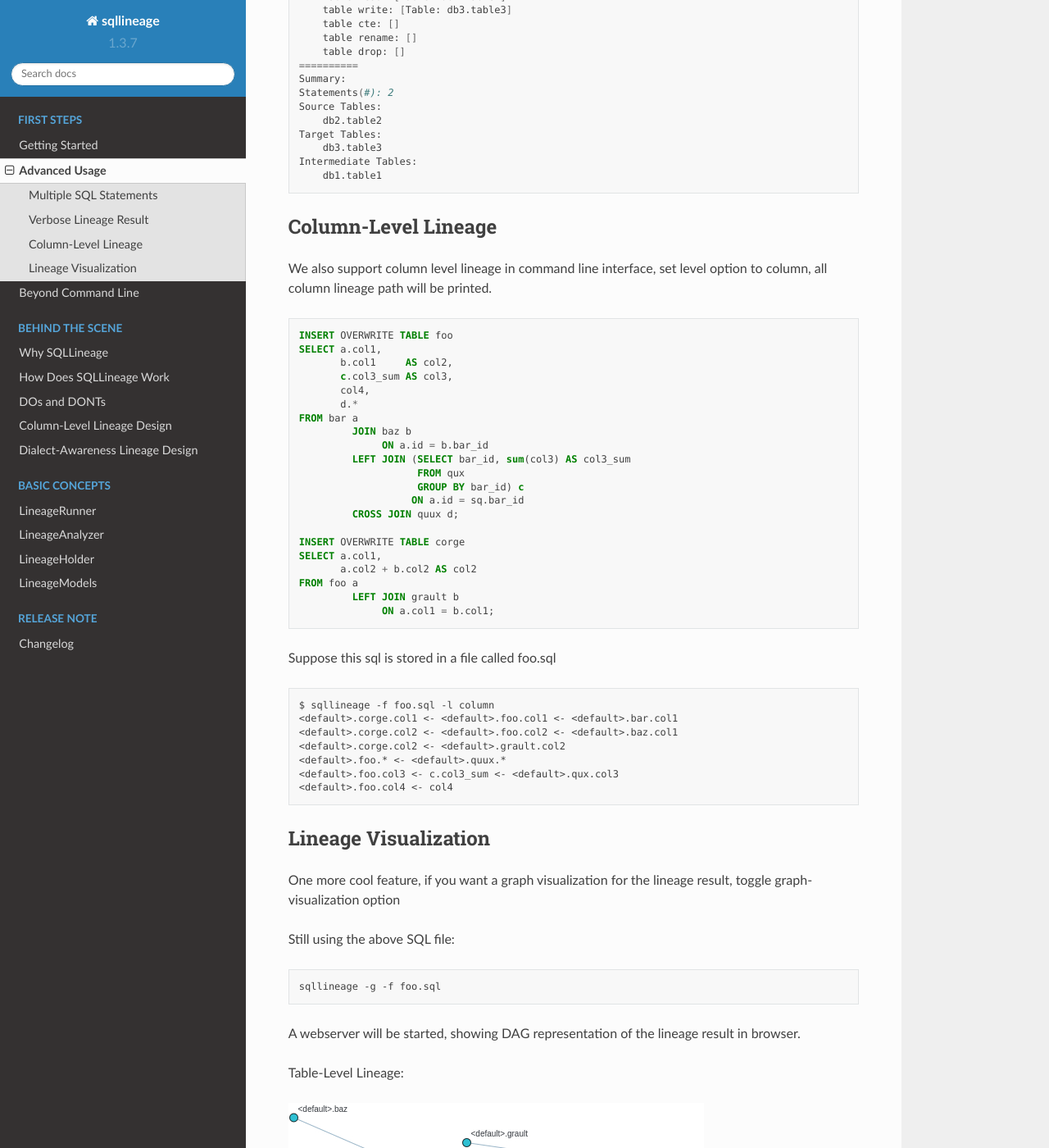
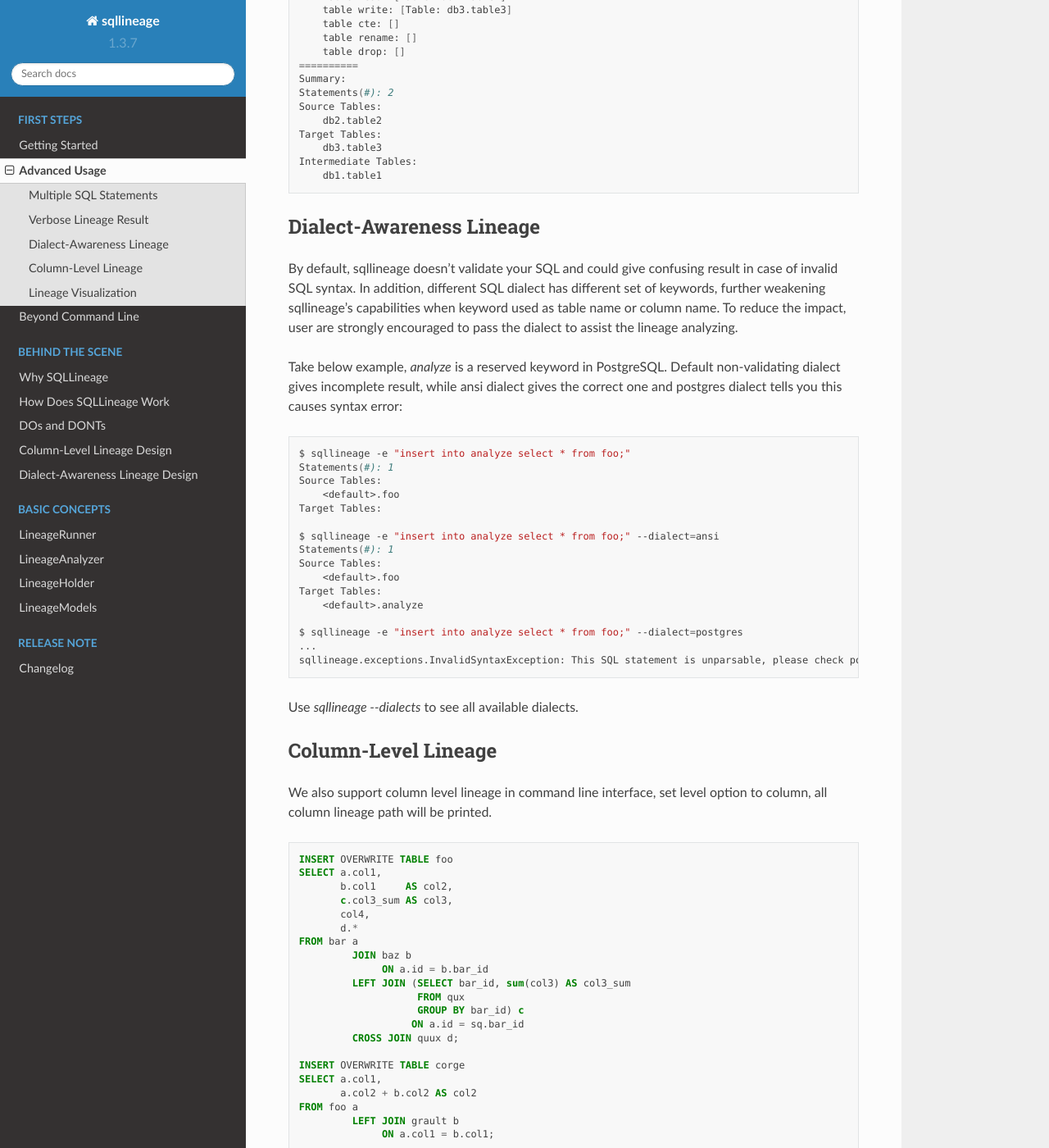
Before and after one commit to reata/sqllineage, a Sphinx documentation site: the page built from docs/first_steps/advanced_usage.rst, in a window 1280 px wide and 1400 px high, scrolled down 712 px. Shown: the whole window at 82% size. Built offline with Sphinx 7.4.7 and the Read the Docs theme 2.0.0, drawn with Linux system fonts in a browser that asks for light colours.

Commit message:
docs: readme for dialect-awareness lineage usage guide

```diff
--- a/docs/first_steps/advanced_usage.rst
+++ b/docs/first_steps/advanced_usage.rst
@@ -48,6 +48,39 @@
         db3.table3
     Intermediate Tables:
         db1.table1
+
+
+Dialect-Awareness Lineage
+=========================
+By default, sqllineage doesn't validate your SQL and could give confusing result in case of invalid SQL syntax.
+In addition, different SQL dialect has different set of keywords, further weakening sqllineage's capabilities when
+keyword used as table name or column name. To reduce the impact, user are strongly encouraged to pass the dialect to
+assist the lineage analyzing.
+
+Take below example, `analyze` is a reserved keyword in PostgreSQL. Default non-validating dialect gives incomplete result,
+while ansi dialect gives the correct one and postgres dialect tells you this causes syntax error:
+
+.. code-block:: bash
+
+    $ sqllineage -e "insert into analyze select * from foo;"
+    Statements(#): 1
+    Source Tables:
+        <default>.foo
+    Target Tables:
+
+    $ sqllineage -e "insert into analyze select * from foo;" --dialect=ansi
+    Statements(#): 1
+    Source Tables:
+        <default>.foo
+    Target Tables:
+        <default>.analyze
+
+    $ sqllineage -e "insert into analyze select * from foo;" --dialect=postgres
+    ...
+    sqllineage.exceptions.InvalidSyntaxException: This SQL statement is unparsable, please check potential syntax error for SQL
+
+
+Use `sqllineage \-\-dialects` to see all available dialects.
 
 
 Column-Level Lineage
```
Also changed, not shown: README.md (+33 -2 lines), 1 other file.
